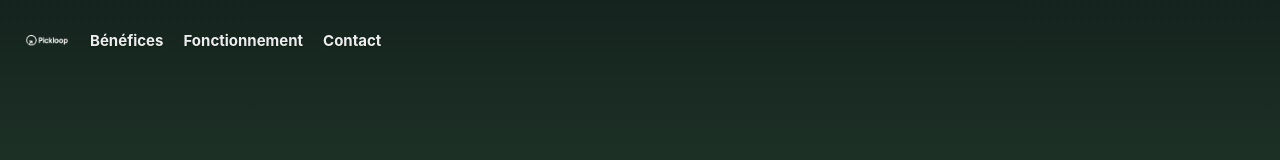
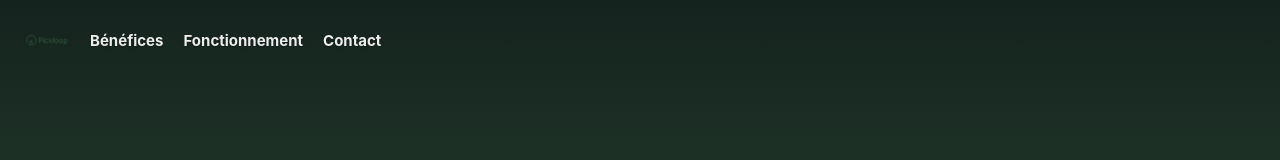
Before and after one commit to cyrcop/pickloop-site, a Next.js app: page / in a window 1280 px wide. Shown: the top 160 px of the page. Built offline with nearby package versions, Linux system fonts and the light colour scheme; no server answers.

Commit message:
Update Header.tsx

```diff
--- a/components/Header.tsx
+++ b/components/Header.tsx
@@ -3,12 +3,12 @@ export default function Header() {
   return (
     <header className="header header--over-hero">
       <nav className="nav" aria-label="Navigation principale">
-        {/* Logo wordmark sans slogan */}
         <a href="/" className="brand" aria-label="Accueil Pickloop">
+          {/* Logo mot-symbole sans slogan */}
           <img
             src="/logo-wordmark.png"
             alt="Pickloop"
-            className="brand-logo brand-logo--light"
+            className="brand-logo brand-logo--cream"
           />
         </a>
 
```
